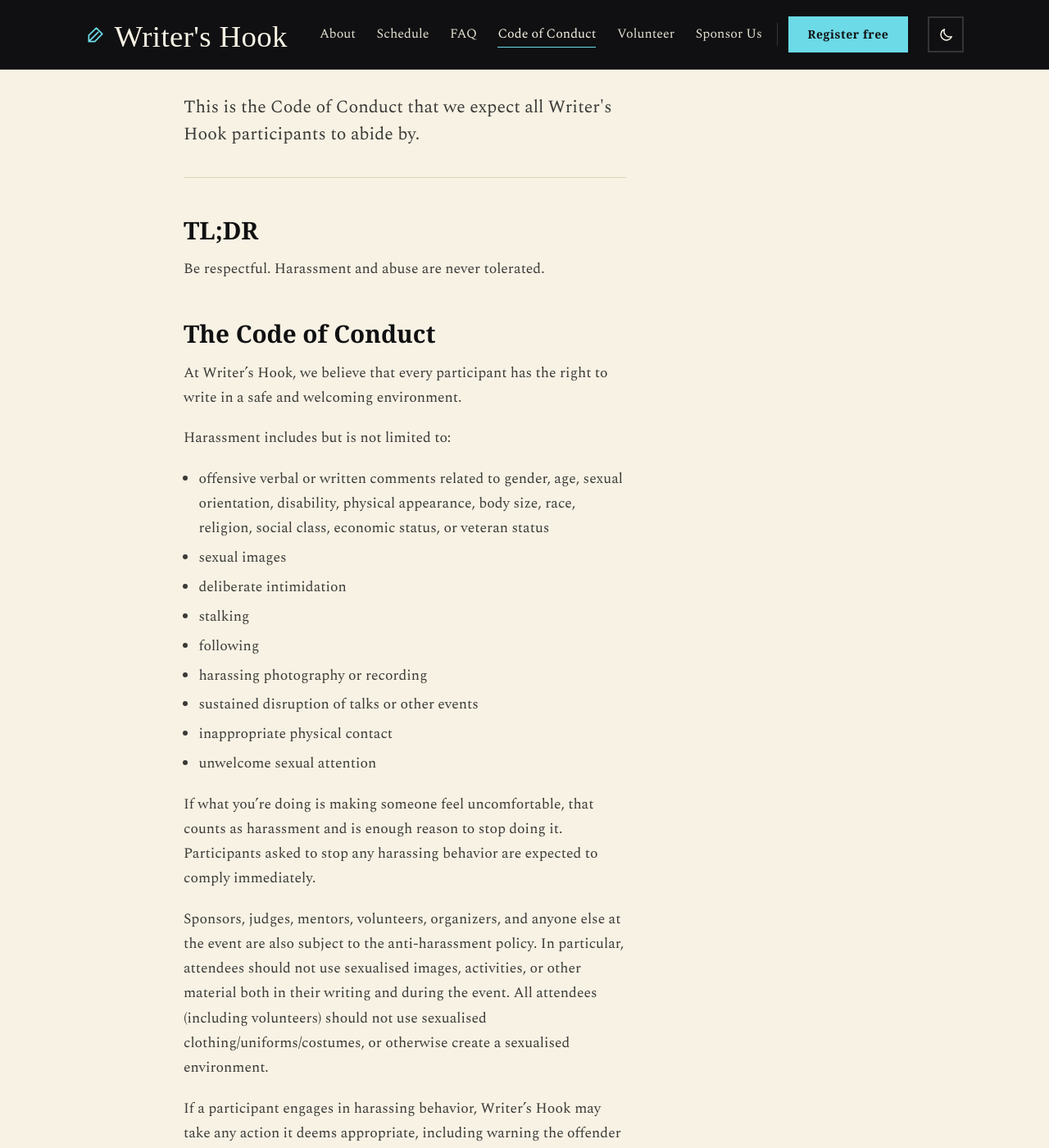
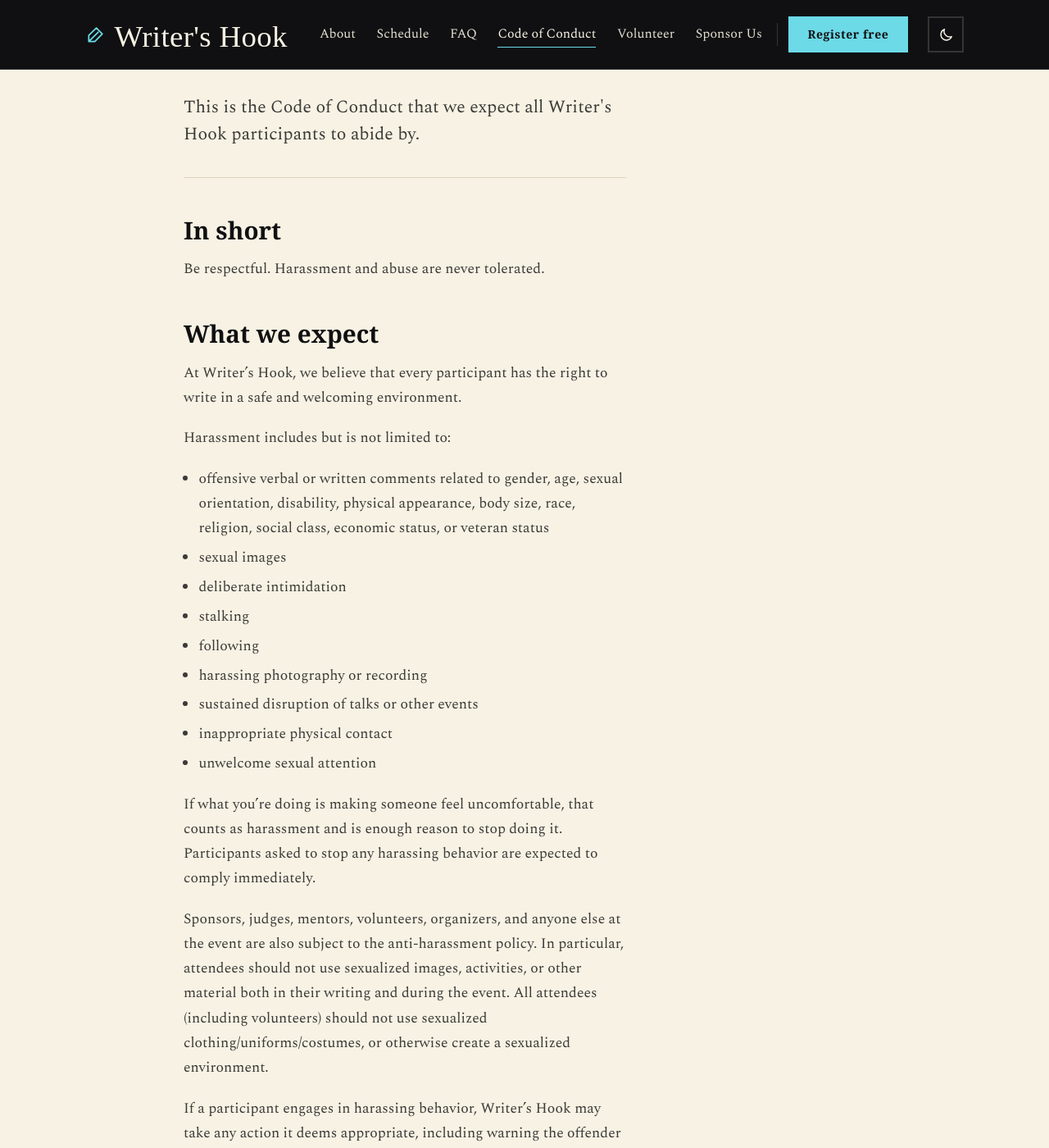
Before and after one commit to Writer-s-Hook/Website, a Jekyll site: the page built from conduct.md, in a window 1280 px wide and 1400 px high, scrolled down 313 px. Shown: the whole window at 82% size. Built offline with Jekyll 4.4.1, drawn with Linux system fonts in a browser that asks for light colours; some web fonts are replaced; some of the changed text lies outside the part shown.

Commit message:
Drop the FAQ's stacked label, and match the conduct page to house style
The FAQ carried two headers - "Frequently asked questions" above "The things
everyone asks first." The first is gone. The layout now treats an explicitly
empty eyebrow as "render none", while a missing one still falls back to the
title, so no other page is affected.

The code of conduct was the only page out of step:
- "TL;DR", "The Code of Conduct" and "Reporting Procedures" become "In short",
  "What we expect" and "Reporting a concern" - sentence case and plain English,
  as on the AI policy and sponsor pages. "The Code of Conduct" also restated
  the page's own title.
- "sexualised" -> "sexualized", matching "behavior" already used on the page.
- Drops the horizontal rule before the AI policy link, the only one on the site.

Co-Authored-By: Claude Opus 5 <noreply@anthropic.com>

```diff
--- a/_layouts/page.html
+++ b/_layouts/page.html
@@ -3,7 +3,9 @@ layout: default
 ---
 <article class="page-body">
   <div class="container measure">
-    <p class="eyebrow">{{ page.eyebrow | default: page.title }}</p>
+    {%- comment -%} An explicitly empty eyebrow means the page wants none;
+         omitting the key still falls back to the title. {%- endcomment -%}
+    {% unless page.eyebrow == "" %}<p class="eyebrow">{{ page.eyebrow | default: page.title }}</p>{% endunless %}
     <h1 class="page-title">{{ page.headline | default: page.title }}</h1>
     {% if page.standfirst %}<p class="standfirst">{{ page.standfirst }}</p>{% endif %}
 
--- a/conduct.md
+++ b/conduct.md
@@ -12,11 +12,11 @@ description: >-
   procedures for reporting a concern.
 ---
 
-## TL;DR
+## In short
 
 Be respectful. Harassment and abuse are never tolerated.
 
-## The Code of Conduct
+## What we expect
 
 At Writer's Hook, we believe that every participant has the right to write in a safe and welcoming environment.
 
@@ -34,13 +34,13 @@ Harassment includes but is not limited to:
 
 If what you're doing is making someone feel uncomfortable, that counts as harassment and is enough reason to stop doing it. Participants asked to stop any harassing behavior are expected to comply immediately.
 
-Sponsors, judges, mentors, volunteers, organizers, and anyone else at the event are also subject to the anti-harassment policy. In particular, attendees should not use sexualised images, activities, or other material both in their writing and during the event. All attendees (including volunteers) should not use sexualised clothing/uniforms/costumes, or otherwise create a sexualised environment.
+Sponsors, judges, mentors, volunteers, organizers, and anyone else at the event are also subject to the anti-harassment policy. In particular, attendees should not use sexualized images, activities, or other material both in their writing and during the event. All attendees (including volunteers) should not use sexualized clothing/uniforms/costumes, or otherwise create a sexualized environment.
 
 If a participant engages in harassing behavior, Writer's Hook may take any action it deems appropriate, including warning the offender or expulsion from the event or online platforms being used during the write-a-thon with no eligibility for reimbursement, refund or swag of any type.
 
 If you are being harassed, notice that someone else is being harassed, or have any other concerns, please contact [{{ site.conduct_email }}](mailto:{{ site.conduct_email }}) using the reporting procedures defined below. We expect participants to follow these rules.
 
-## Reporting Procedures
+## Reporting a concern
 
 <div class="callout" markdown="1">
 If you feel uncomfortable or think there may be a potential violation of the code of conduct, please report it immediately using one of the following methods. All reporters have the right to remain anonymous.
@@ -50,8 +50,6 @@ By sending us an email to **[{{ site.conduct_email }}](mailto:{{ site.conduct_em
 
 Writer's Hook reserves the right to revise, make exceptions to, or otherwise amend these policies in whole or in part.
 
-Last Reviewed: {{ site.conduct_reviewed }}.
-
----
+Last reviewed: {{ site.conduct_reviewed }}.
 
 See also our [AI policy]({{ '/ai/' | relative_url }}), which covers the use of generative tools at the event.
```
Also changed, not shown: faq.md (+1 -1 lines).
